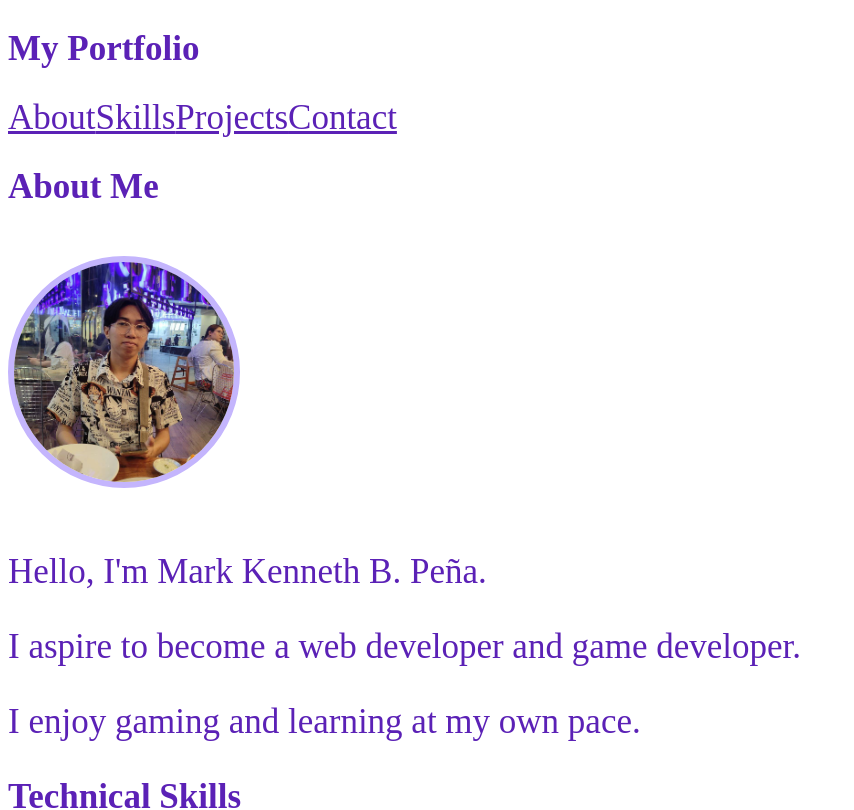
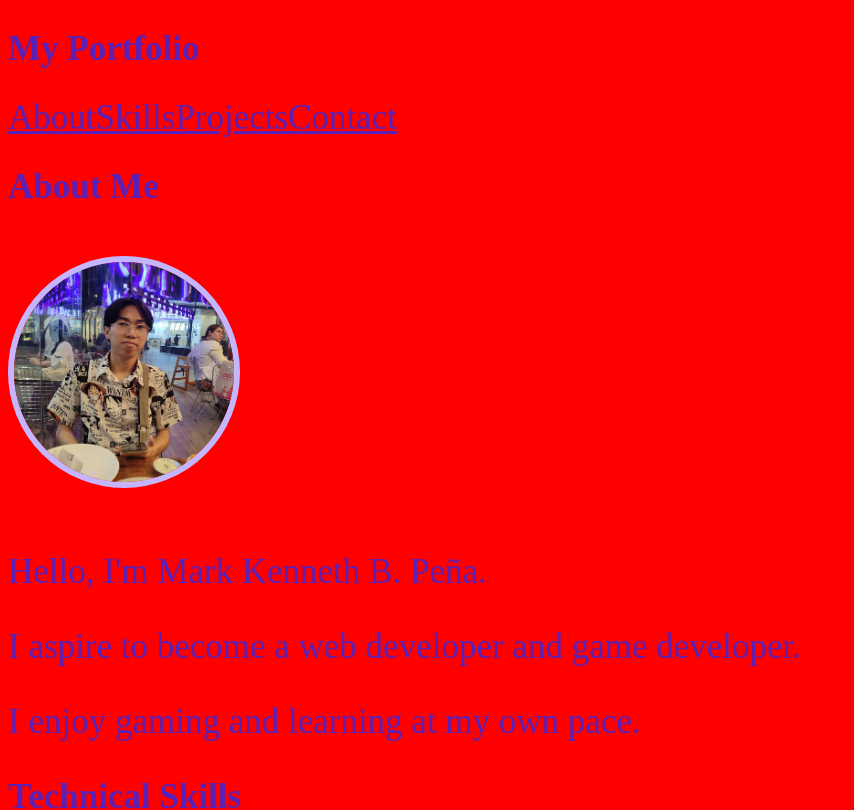
Before and after one commit to Ssamachi0/PenaMark-Portfolio, a Next.js app: page / in a window 1280 px wide. Shown: the top 810 px of the page, without its empty margins (0-854 px from the left). Built offline with nearby package versions, Linux system fonts and the light colour scheme.

Commit message:
test to see if css works

```diff
--- a/src/app/globals.css
+++ b/src/app/globals.css
@@ -1,3 +1,7 @@
+body {
+    background: red !important;
+}
+
 * {
     color: #5b21b6;
     font-size: 35px;
```
